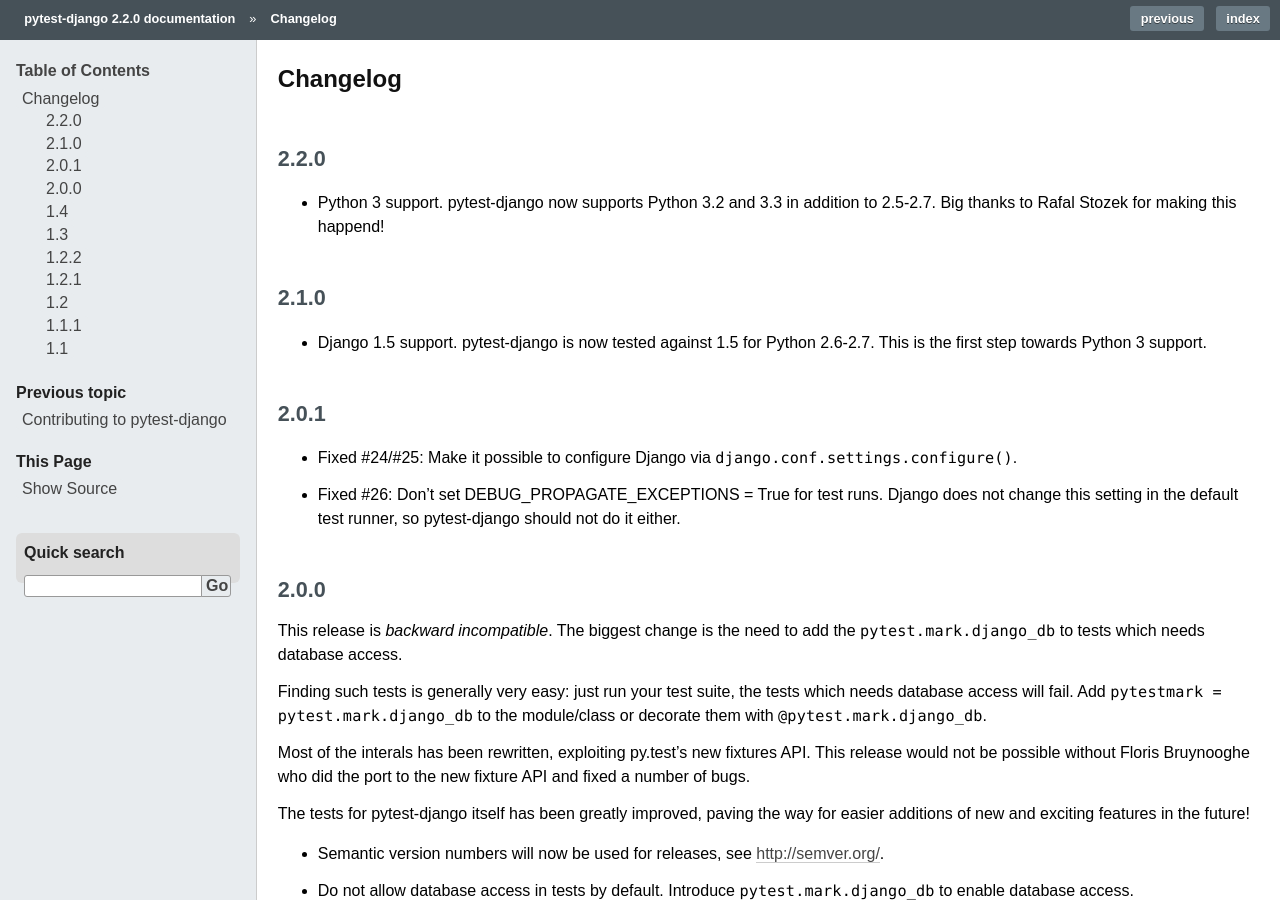
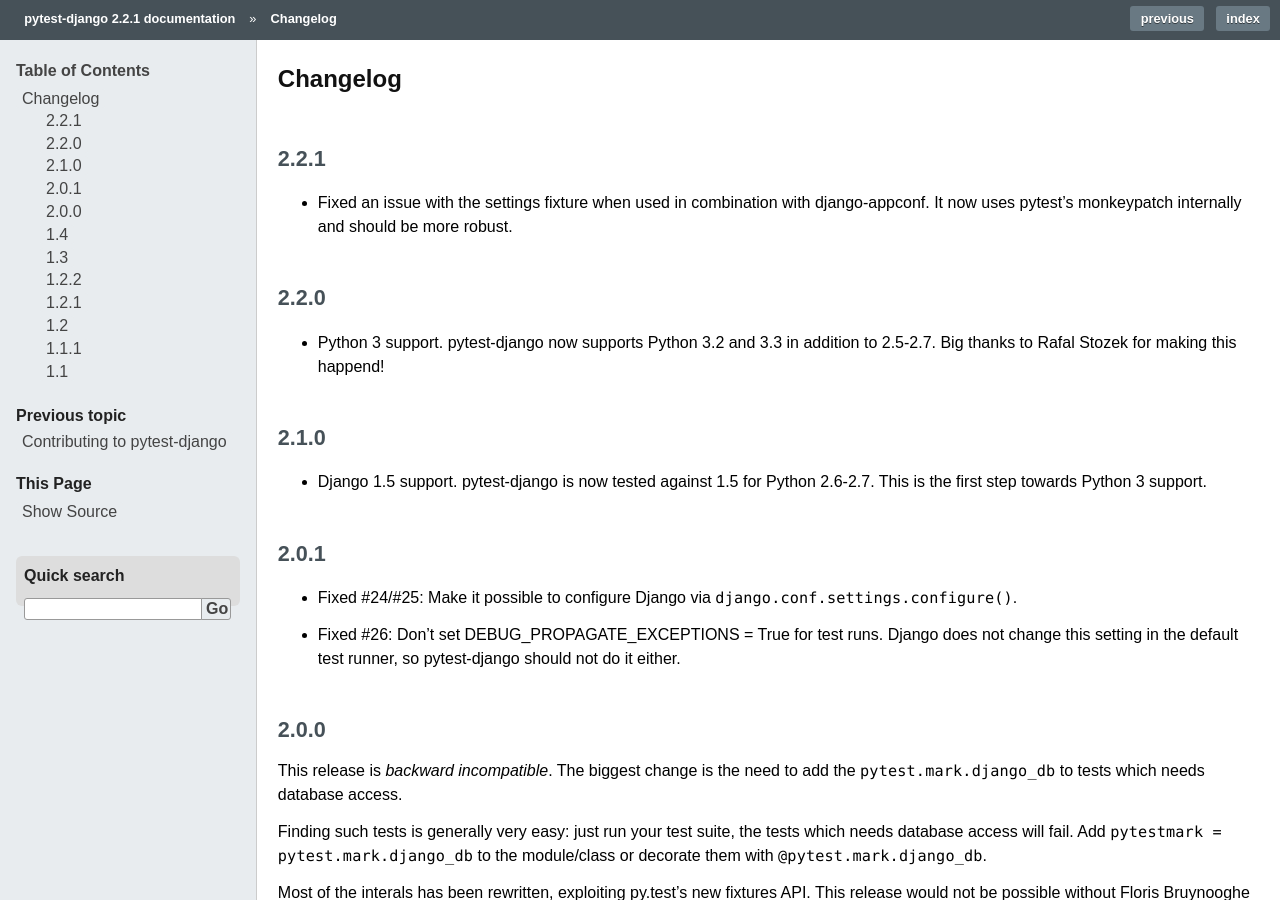
Before and after one commit to pytest-dev/pytest-django, a Sphinx documentation site: the page built from docs/changelog.rst, in a window 1280 px wide and 900 px high. Built offline with Sphinx 7.4.7, drawn with Linux system fonts in a browser that asks for light colours; some of the changed text lies outside the part shown.

Commit message:
2.2.1 release

```diff
--- a/docs/changelog.rst
+++ b/docs/changelog.rst
@@ -1,5 +1,12 @@
 Changelog
 =========
+
+2.2.1
+-----
+
+* Fixed an issue with the settings fixture when used in combination with
+  django-appconf. It now uses pytest's monkeypatch internally and should
+  be more robust.
 
 2.2.0
 -----
--- a/pytest_django/__init__.py
+++ b/pytest_django/__init__.py
@@ -1 +1 @@
-__version__ = '2.2.0'
+__version__ = '2.2.1'
```
